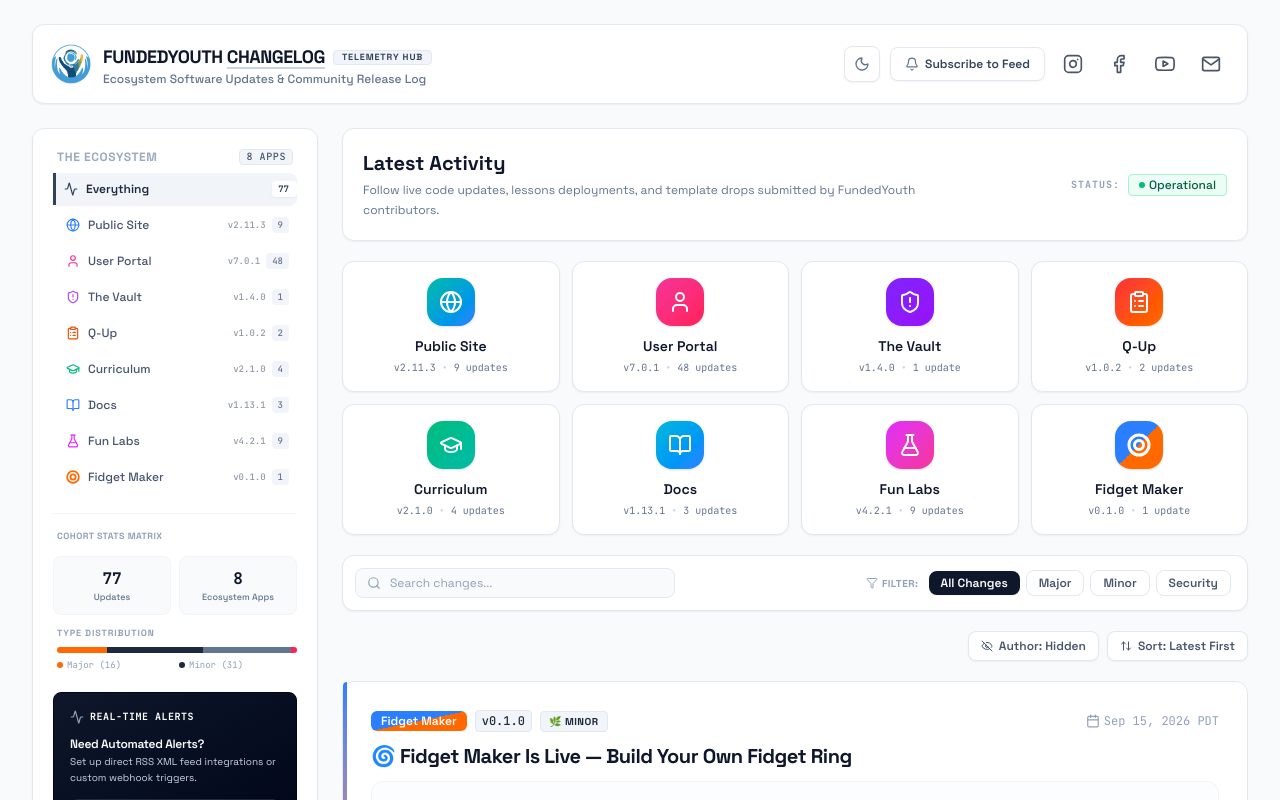
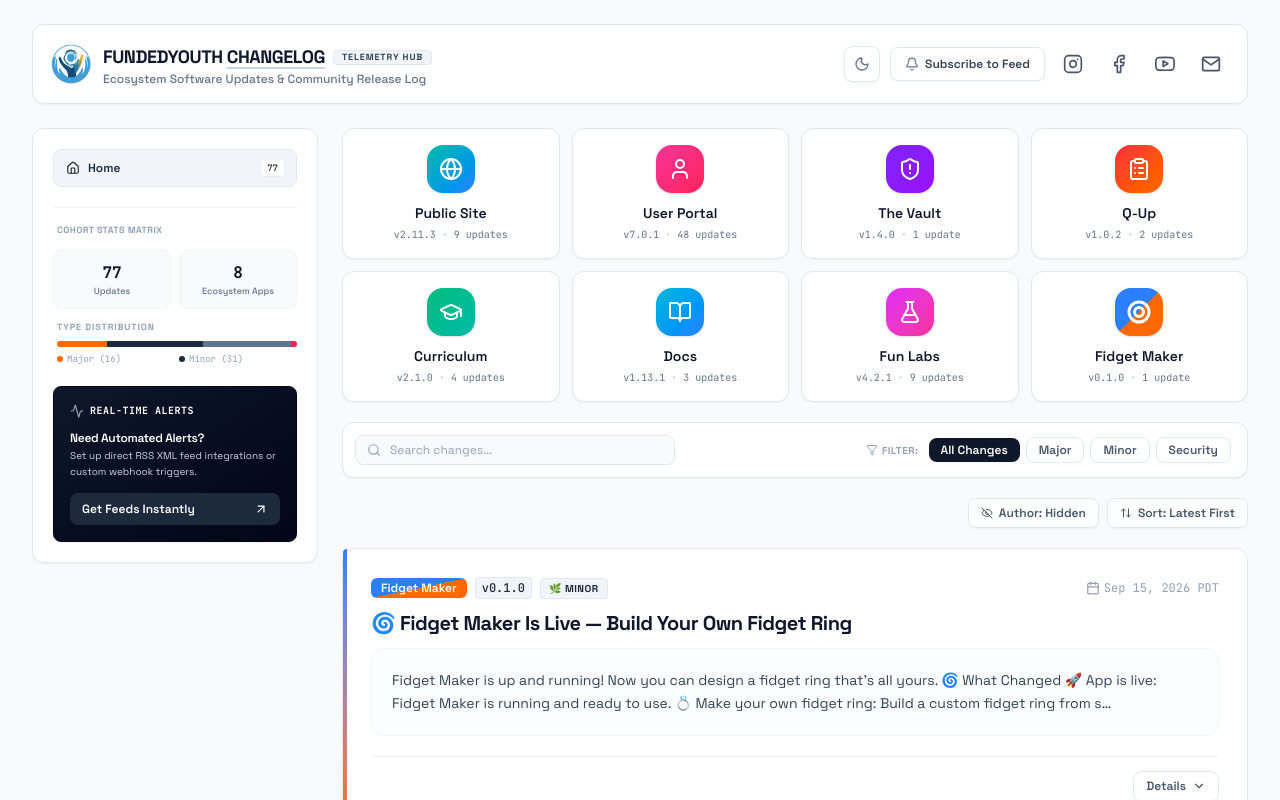
Before and after one commit to FundedYouth-Team/Public-Apps-Changelog, a React (Vite) app: page / in a window 1280 px wide. Shown: the top 800 px of the page. Built offline with nearby package versions, Linux system fonts and the light colour scheme.

Commit message:
Removed Left Side Navigation for Apps List
- Removed Latest Activity Card on Home page
- Remove list of Apps on the left side.

```diff
--- a/src/App.tsx
+++ b/src/App.tsx
@@ -23,7 +23,8 @@ import {
   Sun,
   Moon,
   Eye,
-  EyeOff
+  EyeOff,
+  Home
 } from "lucide-react";
 import { ChangelogItem, AppInfo, UpdateType } from "./types";
 import ChangelogCard from "./components/ChangelogCard";
@@ -51,82 +52,6 @@ const ICON_MAP: Record<string, any> = {
   FlaskConical,
   ClipboardList,
   FidgetRings
-};
-
-// Helper to get matching clean design colors for each app
-const getAppThemeColors = (appId: string | null) => {
-  switch (appId) {
-    case "public-site":
-      return {
-        text: "text-blue-700",
-        icon: "text-blue-500",
-        bg: "bg-blue-50/70",
-        borderClass: "border-blue-500"
-      };
-    case "user-portal":
-      return {
-        text: "text-pink-700",
-        icon: "text-pink-500",
-        bg: "bg-pink-50/70",
-        borderClass: "border-pink-500"
-      };
-    case "the-vault":
-      return {
-        text: "text-purple-700",
-        icon: "text-purple-500",
-        bg: "bg-purple-50/70",
-        borderClass: "border-purple-500"
-      };
-    case "docs":
-      return {
-        text: "text-blue-700",
-        icon: "text-blue-500",
-        bg: "bg-blue-50/70",
-        borderClass: "border-blue-500"
-      };
-    case "curriculum":
-      return {
-        text: "text-emerald-700",
-        icon: "text-emerald-500",
-        bg: "bg-emerald-50/70",
-        borderClass: "border-emerald-500"
-      };
-    case "partner-network":
-      return {
-        text: "text-indigo-700",
-        icon: "text-indigo-500",
-        bg: "bg-indigo-50/70",
-        borderClass: "border-indigo-500"
-      };
-    case "q-up":
-      return {
-        text: "text-red-700",
-        icon: "text-orange-600",
-        bg: "bg-orange-50/70",
-        borderClass: "border-red-500"
-      };
-    case "fun-labs":
-      return {
-        text: "text-fuchsia-700",
-        icon: "text-fuchsia-500",
-        bg: "bg-fuchsia-50/70",
-        borderClass: "border-fuchsia-500"
-      };
-    case "fidget-maker":
-      return {
-        text: "text-blue-700",
-        icon: "text-orange-500",
-        bg: "bg-blue-50/70",
-        borderClass: "border-blue-500"
-      };
-    default:
-      return {
-        text: "text-slate-700",
-        icon: "text-slate-400",
-        bg: "bg-slate-50",
-        borderClass: "border-slate-300"
-      };
-  }
 };
 
 export default function App() {
@@ -302,81 +227,32 @@ export default function App() {
           </div>
         </header>
 
-        {/* Dashboard Content Grid splits into Sidebar & Stream */}
-        <div id="main-content-layout" className="grid grid-cols-1 lg:grid-cols-12 gap-6 items-start">
+        {/* Dashboard Content Grid splits into Sidebar & Stream.
+            Mobile order: context header + app icons, then sidebar, then feed.
+            Desktop: sidebar pinned to the left column spanning both stream rows. */}
+        <div id="main-content-layout" className="grid grid-cols-1 lg:grid-cols-12 gap-x-6 gap-y-5 items-start">
 
           {/* LEFT SIDEBAR NAVIGATION PANEL (lg:col-span-3) - STICKY AND LOCKED ON DESKTOP */}
-          <aside className="lg:col-span-3 lg:sticky lg:top-6 lg:max-h-[calc(100vh-3.5rem)] lg:overflow-y-auto space-y-5 bg-white dark:bg-slate-900 border border-slate-200 dark:border-slate-800 p-5 rounded-xl shadow-xs self-start">
+          <aside className="order-2 lg:order-0 lg:col-span-3 lg:col-start-1 lg:row-start-1 lg:row-span-2 lg:sticky lg:top-6 lg:max-h-[calc(100vh-3.5rem)] lg:overflow-y-auto space-y-5 bg-white dark:bg-slate-900 border border-slate-200 dark:border-slate-800 p-5 rounded-xl shadow-xs self-start">
 
-            {/* Apps directory navigator */}
-            <div className="space-y-3.5">
-              <h3 className="px-1 text-xs font-bold text-slate-400/90 dark:text-slate-500 uppercase tracking-wider mb-2 flex items-center justify-between">
-                <span>The Ecosystem</span>
-                <span className="font-mono bg-slate-100 dark:bg-slate-800 text-[10px] border border-slate-200 dark:border-slate-700 text-slate-600 dark:text-slate-400 rounded px-1.5 py-0.5 leading-none font-medium">
-                  {apps.length} Apps
-                </span>
-              </h3>
-
-              <div className="space-y-1">
-                {/* "All" button */}
+            {/* Home button: returns to the app icon grid + all activity */}
             <button
-                  id="nav-all-apps"
+              id="nav-home"
               onClick={() => setSelectedAppId(null)}
-                  className={`w-full flex items-center justify-between rounded-r-lg py-2 text-left text-xs transition-all duration-150 cursor-pointer relative overflow-hidden ${
+              className={`w-full flex items-center justify-between rounded-lg px-3 py-2.5 text-left text-xs font-semibold transition-colors cursor-pointer border ${
                 selectedAppId === null
-                      ? "bg-slate-100 dark:bg-slate-800 text-slate-800 dark:text-slate-100 font-semibold border-l-[3px] border-slate-700 dark:border-slate-400 pl-2 shadow-xs"
-                      : "text-slate-600 dark:text-slate-400 hover:bg-slate-50 dark:hover:bg-slate-800/60 font-medium pl-2.5 border-l-[3px] border-transparent"
+                  ? "bg-slate-100 dark:bg-slate-800 text-slate-800 dark:text-slate-100 border-slate-200 dark:border-slate-700"
+                  : "bg-white dark:bg-slate-900 text-slate-600 dark:text-slate-300 border-slate-200 dark:border-slate-700 hover:bg-slate-50 dark:hover:bg-slate-800"
               }`}
             >
               <div className="flex items-center gap-2">
-                    <Activity className={`h-3.5 w-3.5 ${selectedAppId === null ? "text-slate-700 dark:text-slate-300" : "text-slate-400"}`} />
-                    <span>Everything</span>
+                <Home className="h-3.5 w-3.5" />
+                <span>Home</span>
               </div>
-                  <span className={`font-mono text-[9px] px-1.5 py-0.5 rounded pr-2 ${
-                    selectedAppId === null ? "bg-white dark:bg-slate-700 shadow-xs text-slate-700 dark:text-slate-200" : "bg-slate-100 dark:bg-slate-800 text-slate-500 dark:text-slate-400"
-                  }`}>
+              <span className="font-mono text-[9px] px-1.5 py-0.5 rounded bg-white dark:bg-slate-700 shadow-xs text-slate-700 dark:text-slate-200">
                 {changelogs.length}
               </span>
             </button>
-
-                {/* Individual dynamic app tabs */}
-                {apps.map((app) => {
-                  const LucideIcon = ICON_MAP[app.icon] || Globe;
-                  const isSelected = selectedAppId === app.id;
-                  const appUpdatesCount = changelogs.filter((cl) => cl.appId === app.id).length;
-                  const themeColors = getAppThemeColors(app.id);
-
-                  return (
-                    <button
-                      key={app.id}
-                      id={`nav-app-${app.id}`}
-                      onClick={() => setSelectedAppId(app.id)}
-                      className={`w-full flex items-center justify-between rounded-r-lg py-2 text-left text-xs transition-all duration-150 cursor-pointer relative overflow-hidden ${
-                        isSelected
-                          ? `${themeColors.bg} ${themeColors.text} font-semibold border-l-[3px] ${themeColors.borderClass} pl-2 shadow-xs`
-                          : "text-slate-600 dark:text-slate-400 hover:bg-slate-50 dark:hover:bg-slate-800/60 font-medium pl-2.5 border-l-[3px] border-transparent"
-                      }`}
-                    >
-                      <div className="flex items-center gap-2 min-w-0">
-                        <LucideIcon className={`h-3.5 w-3.5 flex-shrink-0 ${themeColors.icon}`} />
-                        <span className="truncate">{app.name}</span>
-                      </div>
-
-                      <div className="flex items-center gap-1.5 flex-shrink-0 pr-2">
-                        <span className="text-[9px] font-mono opacity-60 truncate max-w-[40px] hidden sm:inline">
-                          {app.currentVersion}
-                        </span>
-                        <span className={`font-mono text-[9px] px-1.5 py-0.5 rounded ${
-                          isSelected ? "bg-white shadow-xs text-slate-700" : "bg-slate-100 dark:bg-slate-800 text-slate-500 dark:text-slate-400"
-                        }`}>
-                          {appUpdatesCount}
-                        </span>
-                      </div>
-                    </button>
-                  );
-                })}
-              </div>
-            </div>
 
             {/* Quick Metrics Widget */}
             <div className="border-t border-slate-100 dark:border-slate-800 pt-4 space-y-3">
@@ -439,10 +315,11 @@ export default function App() {
 
           </aside>
 
-          {/* CENTER TIMELINE FOCUS STREAM (lg:col-span-9) */}
-          <main className="lg:col-span-9 space-y-5">
+          {/* STREAM TOP: context header + app icon grid (lg:col-span-9) */}
+          <div className="order-1 lg:order-0 lg:col-span-9 lg:col-start-4 lg:row-start-1 space-y-5">
 
-            {/* Context Header Section displaying Selected App details */}
+            {/* Context Header Section displaying Selected App details (hidden on home) */}
+            {selectedAppObj && (
             <section className="rounded-xl border border-slate-200 dark:border-slate-800 bg-white dark:bg-slate-900 p-5 shadow-xs relative overflow-hidden">
               <div className="absolute right-[-40px] top-[-40px] h-40 w-40 bg-slate-50 dark:bg-slate-800 rounded-full -z-10 blur-3xl opacity-60" />
 
@@ -479,6 +356,7 @@ export default function App() {
                 </div>
               </div>
             </section>
+            )}
 
             {/* Home view: grid of app icons — click a tile to open that app's feed */}
             {!selectedAppObj && apps.length > 0 && (
@@ -511,6 +389,10 @@ export default function App() {
                 })}
               </section>
             )}
+          </div>
+
+          {/* CENTER TIMELINE FOCUS STREAM (lg:col-span-9) */}
+          <main className="order-3 lg:order-0 lg:col-span-9 lg:col-start-4 lg:row-start-2 space-y-5">
 
             {/* Inline search & filters tools panel */}
             <div className="rounded-xl border border-slate-200 dark:border-slate-800 bg-white dark:bg-slate-900 p-3 shadow-xs flex flex-col md:flex-row items-center justify-between gap-3">
```
Lines whose indentation alone changed are shown as unchanged.
